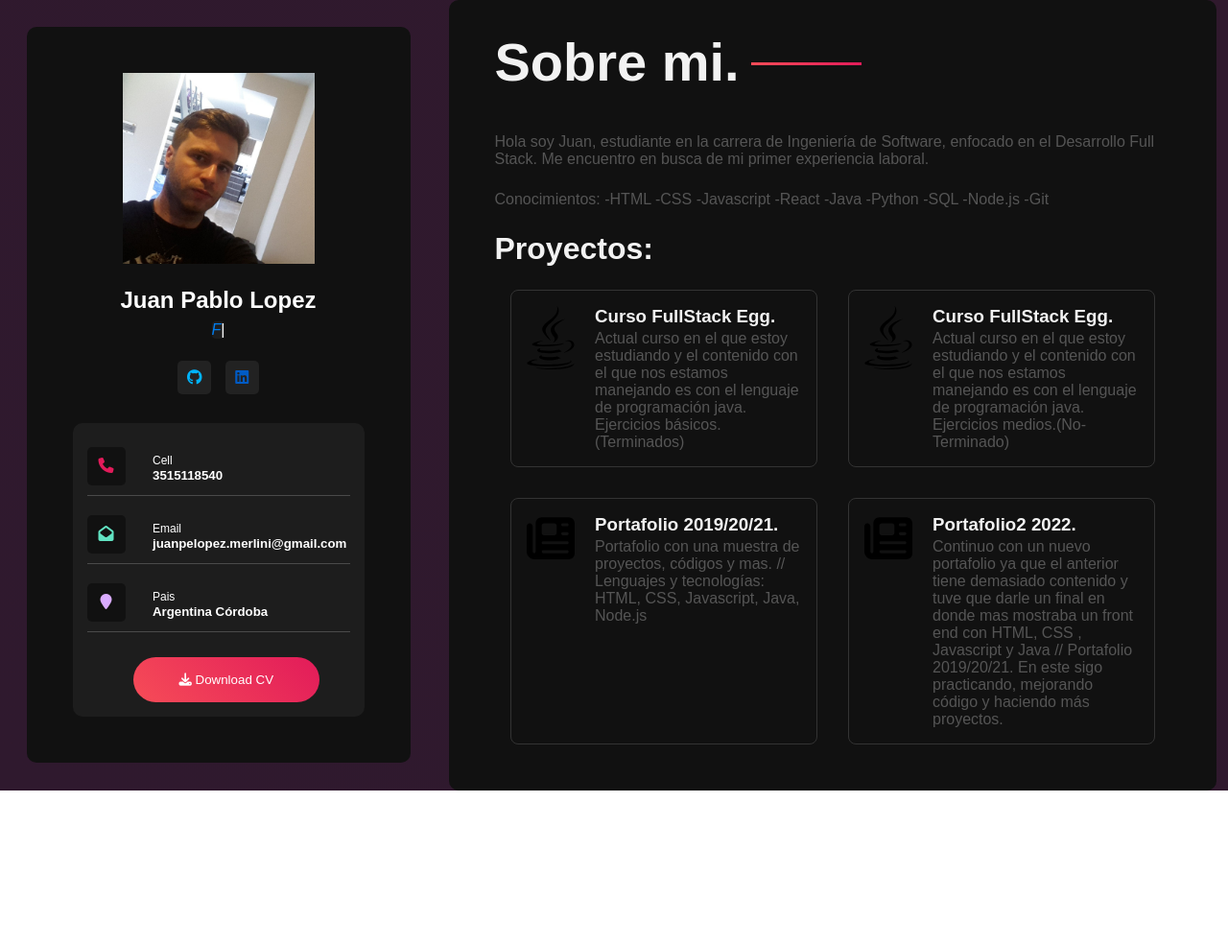
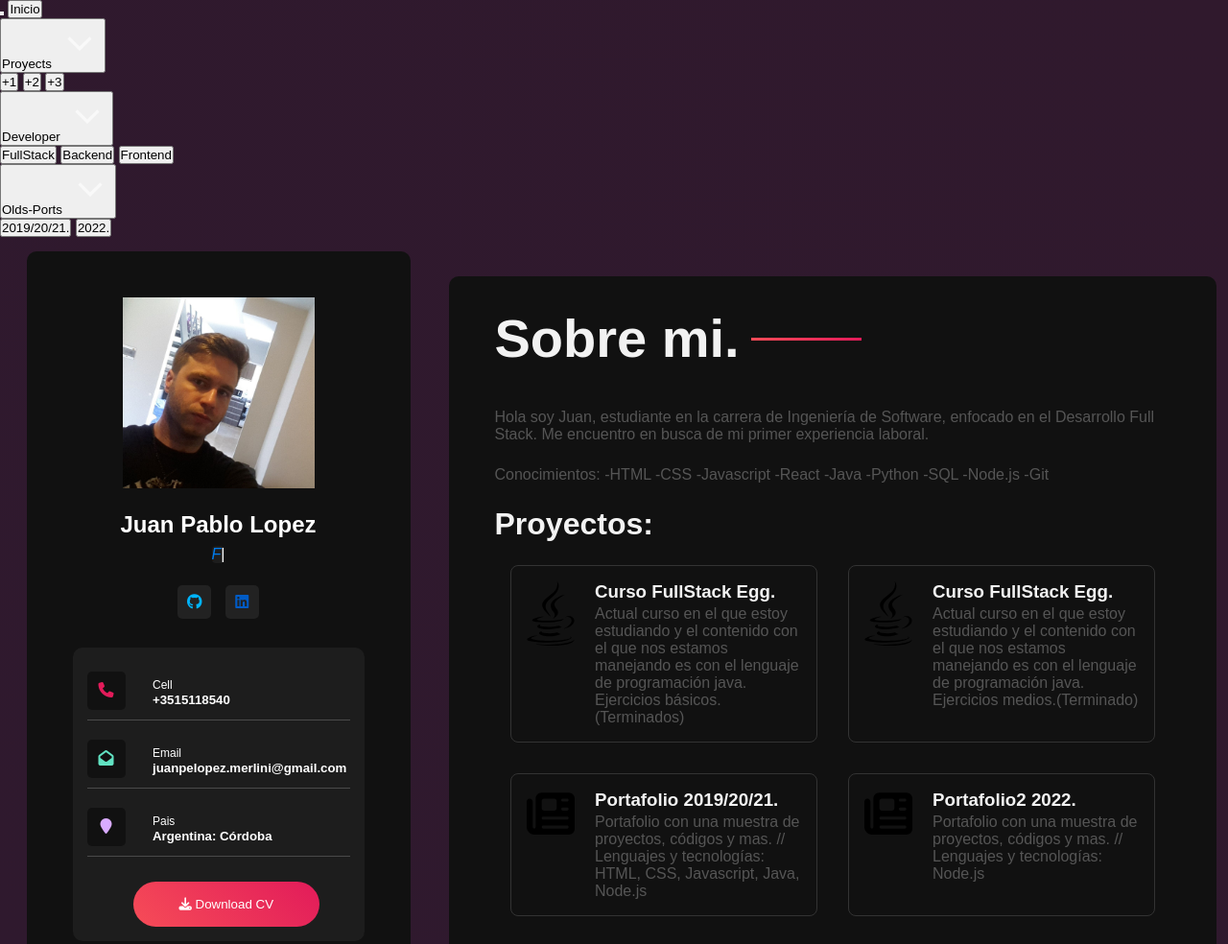
Before and after one commit to megagringa/port2023, a plain HTML site: page index.html in a window 1280 px wide. Shown: the top 984 px of the page at 96% size. Before the commit the page ends 824 px from the top, so only its background shows below. Drawn offline with nearby package versions, Linux system fonts and the light colour scheme.

Commit message:
Update index.html

```diff
--- a/index.html
+++ b/index.html
@@ -11,9 +11,53 @@
     <!---CDN Font ICONS--->
     <link rel="stylesheet" href="https://cdnjs.cloudflare.com/ajax/libs/font-awesome/6.4.0/css/all.min.css">
 
+
+
 </head>
 
 <body>
+
+    <!-- Burger Menu -->
+    <nav class="navbar">
+        <button onclick="toggleMenu()" class="burger"></button>
+        <button class="button">Inicio</button>
+        <div class="dropdowns">
+            <div class="dropdown">
+                <button class="button">
+                    Proyects
+                    <img src="images/chevron.svg" />
+                </button>
+                <div class="dropdown-menu">
+                    <button>+1</button>
+                    <button>+2</button>
+                    <button>+3</button>
+                </div>
+            </div>
+            <div class="dropdown">
+                <button class="button">
+                    Developer
+                    <img src="images/chevron.svg" />
+                </button>
+                <div class="dropdown-menu">
+                    <button>FullStack</button>
+                    <button>Backend</button>
+                    <button>Frontend</button>
+                </div>
+            </div>
+            <div class="dropdown">
+                <button class="button">
+                    Olds-Ports
+                    <img src="images/chevron.svg" />
+                </button>
+                <div class="dropdown-menu">
+                    <button>2019/20/21.</button>
+                    <button>2022.</button>
+
+                </div>
+            </div>
+        </div>
+    </nav>
+
     <div class="container">
         <div class="profile-card">
             <div class="profile-epic">
@@ -38,7 +82,7 @@
                         </div>
                         <div class="content">
                             <span>Cell</span>
-                            <h5>3515118540</h5>
+                            <h5>+3515118540</h5>
                         </div>
                     </div>
                     <div class="row">
@@ -56,7 +100,7 @@
                         </div>
                         <div class="content">
                             <span>Pais</span>
-                            <h5>Argentina Córdoba</h5>
+                            <h5>Argentina: Córdoba</h5>
                         </div>
                     </div>
                     <div>
@@ -88,7 +132,9 @@
 
                     </div>
                     <div class="desc">
-                       <a href="https://github.com/megagringa/eggrepository"><h3>Curso FullStack Egg.</h3></a>
+                        <a href="https://github.com/megagringa/eggrepository">
+                            <h3>Curso FullStack Egg.</h3>
+                        </a>
                         <p>Actual curso en el que estoy estudiando y el contenido con el que nos estamos manejando es
                             con el lenguaje de programación java. Ejercicios básicos.(Terminados)</p>
                     </div>
@@ -99,9 +145,11 @@
                         <img src="images/java.svg" alt="">
                     </div>
                     <div class="desc">
-                        <a href="https://github.com/megagringa/eggRepository2"><h3>Curso FullStack Egg.</h3></a>
+                        <a href="https://github.com/megagringa/eggRepository2">
+                            <h3>Curso FullStack Egg.</h3>
+                        </a>
                         <p>Actual curso en el que estoy estudiando y el contenido con el que nos estamos manejando es
-                            con el lenguaje de programación java. Ejercicios medios.(No-Terminado)</p>
+                            con el lenguaje de programación java. Ejercicios medios.(Terminado)</p>
                     </div>
                 </div>
 
@@ -126,10 +174,8 @@
                         <a href="https://megagringa.github.io/Portafolio2/index.html">
                             <h3>Portafolio2 2022.</h3>
                         </a>
-                        <p>Continuo con un nuevo portafolio ya que el anterior tiene demasiado contenido y tuve que
-                            darle un final en donde mas mostraba un front end con HTML, CSS , Javascript y Java
-                            // Portafolio 2019/20/21. En este sigo practicando, mejorando código y haciendo más
-                            proyectos.</p>
+                        <p>Portafolio con una muestra de proyectos, códigos y mas. // Lenguajes y tecnologías:
+                            Node.js</p>
                     </div>
                 </div>
             </div>
```
